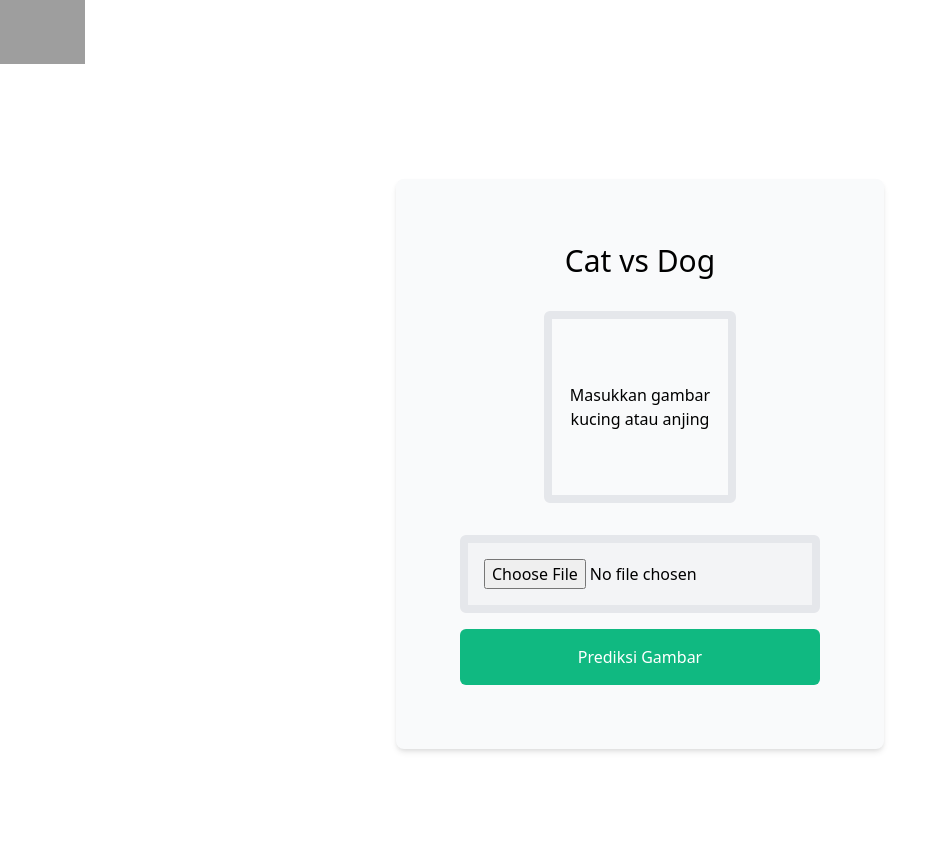
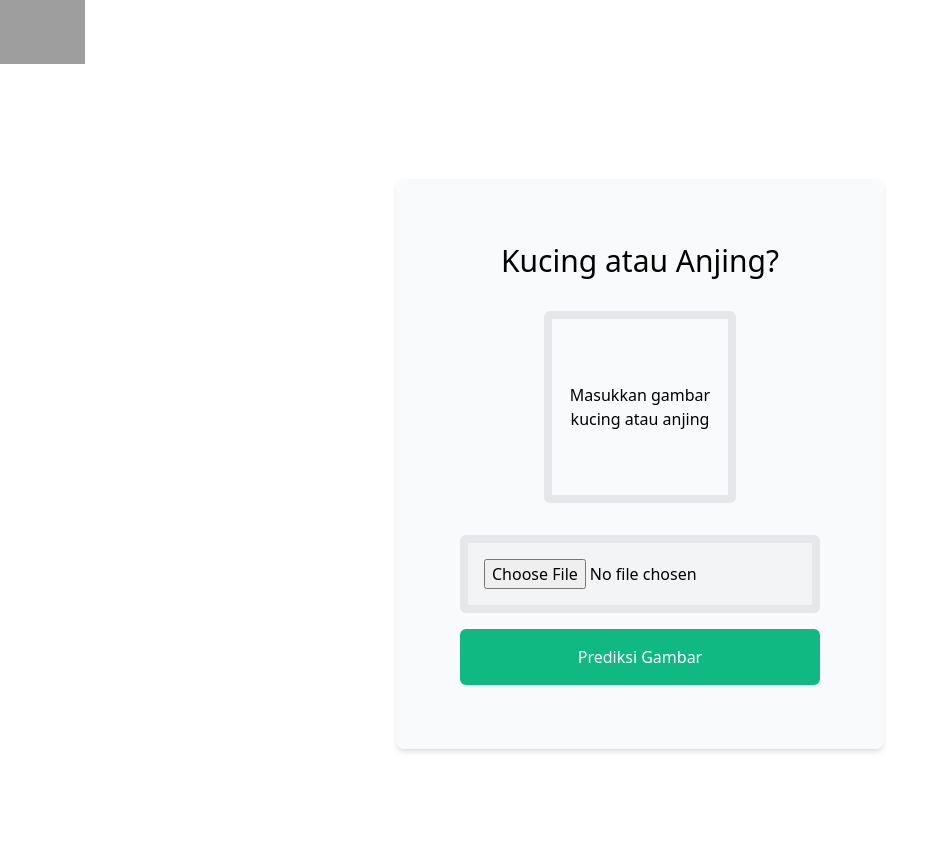
Before and after one commit to anandanug/catdog-classification, a Flask app: page / in a window 1280 px wide. Shown: the top 863 px of the page, without its empty margins (0-947 px from the left). Run offline with Flask 2, Linux system fonts and the light colour scheme; grey boxes are pictures that could not be loaded.

Commit message:
Update index.html

```diff
--- a/templates/index.html
+++ b/templates/index.html
@@ -8,13 +8,13 @@
             href="https://unpkg.com/tailwindcss@^2/dist/tailwind.min.css"
             rel="stylesheet"
         />
-        <title>Cat vs Dog App</title>
-        <img
+        <title>Kucing atau Anjing</title>
+    </head>
+    <img
         class="h-16"
         src="header.png"
         alt="header"
         />
-    </head>
     <body>
         <section
             class="
@@ -37,7 +37,7 @@
                     rounded-lg
                 "
             >
-                <h1 class="text-3xl text-bold">Cat vs Dog</h1>
+                <h1 class="text-3xl text-bold">Kucing atau Anjing?</h1>
 
                 {% if uploaded_image %}
                 <img
```
